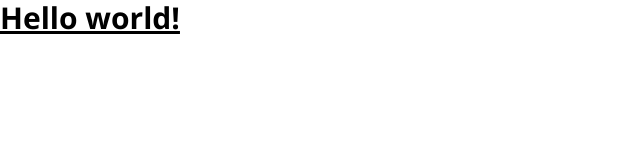
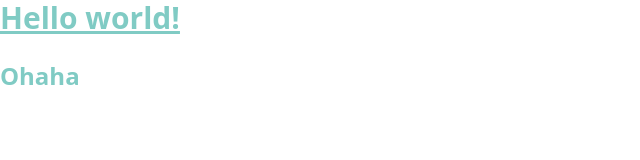
Before and after one commit to Emanyuwel/To-Do-List, a website: page index.html in a window 1280 px wide. Shown: the whole page, without its empty margins (0-640 px from the left). Drawn offline with nearby package versions, Linux system fonts and the light colour scheme; files that its build step writes are made by us from their sources.

Commit message:
initial commit

```diff
--- a/index.html
+++ b/index.html
@@ -6,14 +6,13 @@
     <title>To Do List</title>
     <link rel="stylesheet" href="styles.css" />
     <link href="./output.css" rel="stylesheet" />
-    <link />
+    <script src="https://unpkg.com/@tailwindcss/browser@4"></script>
   </head>
   <body>
-    <h1 class="text-3xl font-bold underline">Hello world!</h1>
+    <h1 class="text-3xl font-bold underline text-[#80CBC4]">Hello world!</h1>
+    <br />
+    <h2 class="text-2xl font-bold text-[#80CBC4]">Ohaha</h2>
+    <br />
     <script src="index.js"></script>
   </body>
 </html>
-
-<!--
-sdbgvfsdb
--->
--- a/styles.css
+++ /dev/null
@@ -1,7 +0,0 @@
-@import "tailwindcss";
-* {
-  margin: 0;
-  padding: 0%;
-  font-family: "Segoe UI", Tahoma, Geneva, Verdana, sans-serif;
-  box-sizing: border-box;
-}
```
Also changed, not shown: README.md.
